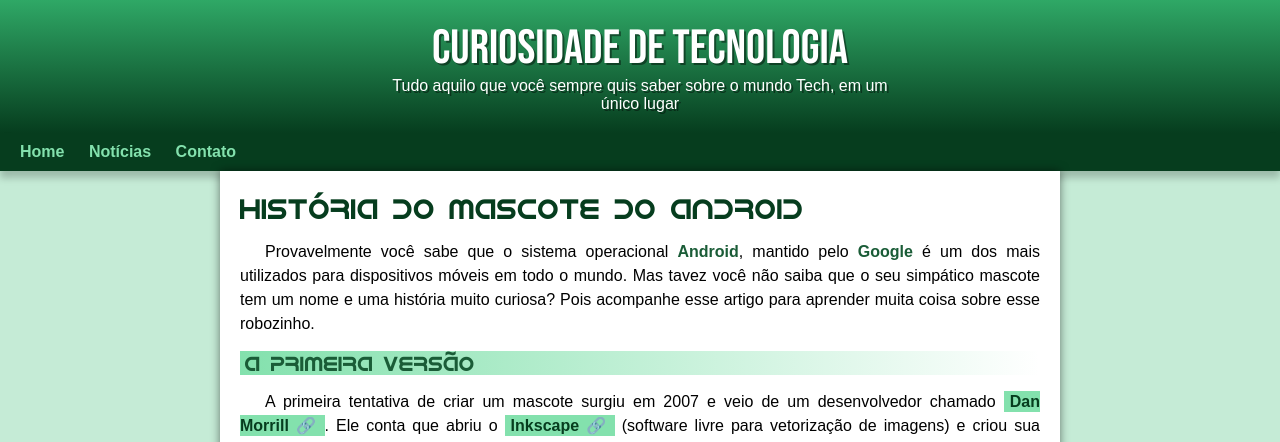
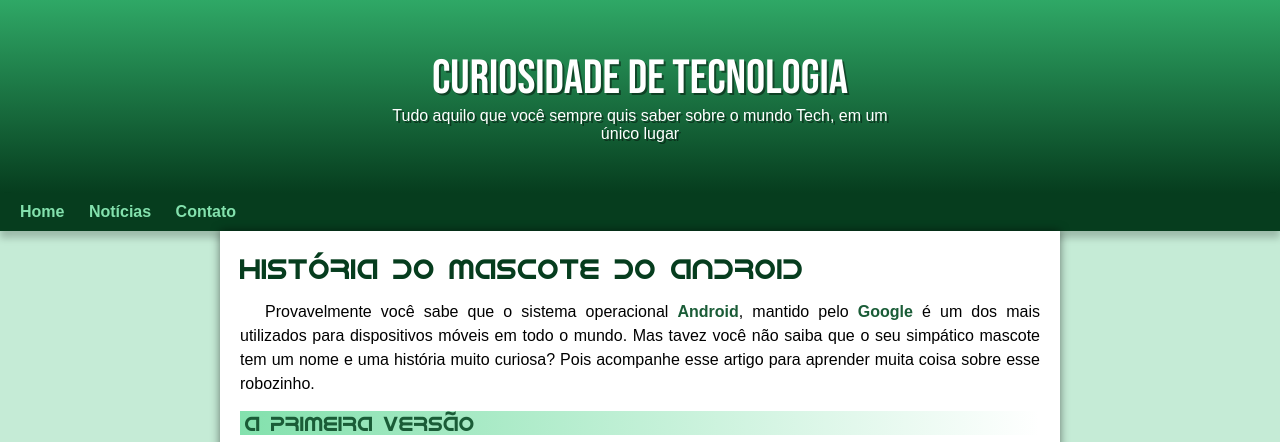
Before and after one commit to brunoasfernandes/projeto-android, a plain HTML site: page index.html in a window 1280 px wide. Shown: the top 442 px of the page. Drawn offline with Linux system fonts and the light colour scheme.

Commit message:
Update style.css

```diff
--- a/style/style.css
+++ b/style/style.css
@@ -38,7 +38,7 @@ a.externo::after {
 
 header {
     background-image: linear-gradient(to bottom, var(--cor3), var(--cor5));
-    min-height: 120px;
+    min-height: 100px;
     text-align: center;
 }
 
@@ -47,7 +47,7 @@ header > h1 {
     font-family: var(--font-destaque);
     font-size: 3em;
     font-weight: normal;
-    padding-top: 20px;
+    padding-top: 50px;
     text-shadow: 2px 2px 0px rgba(0, 0, 0, 0.436);
 }
 
@@ -56,7 +56,7 @@ header > p {
     font-family: var(--font-padrao);
     max-width: 500px;
     margin: auto;
-    padding-bottom: 20px;
+    padding-bottom: 50px;
     text-shadow: 2px 2px 0px rgba(0, 0, 0, 0.436);
 }
 
```
